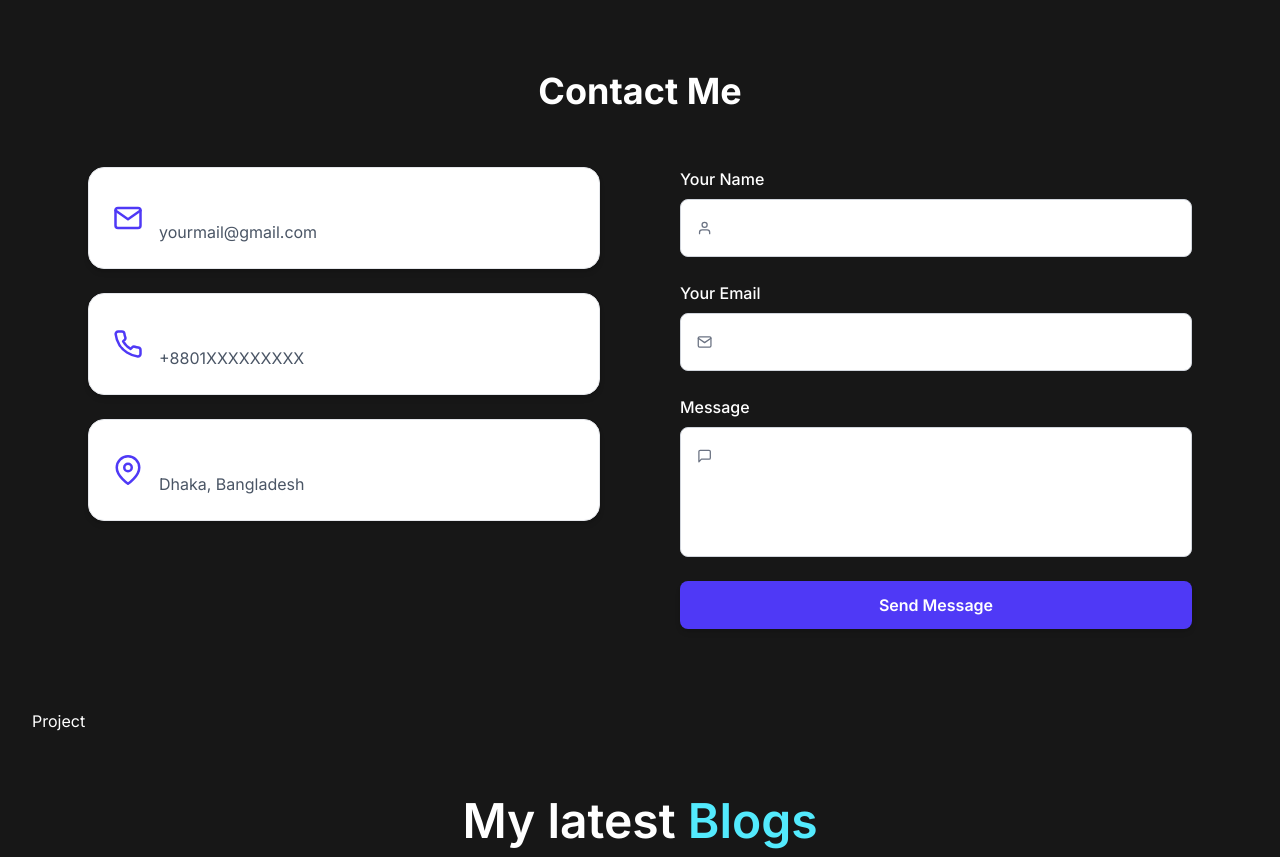
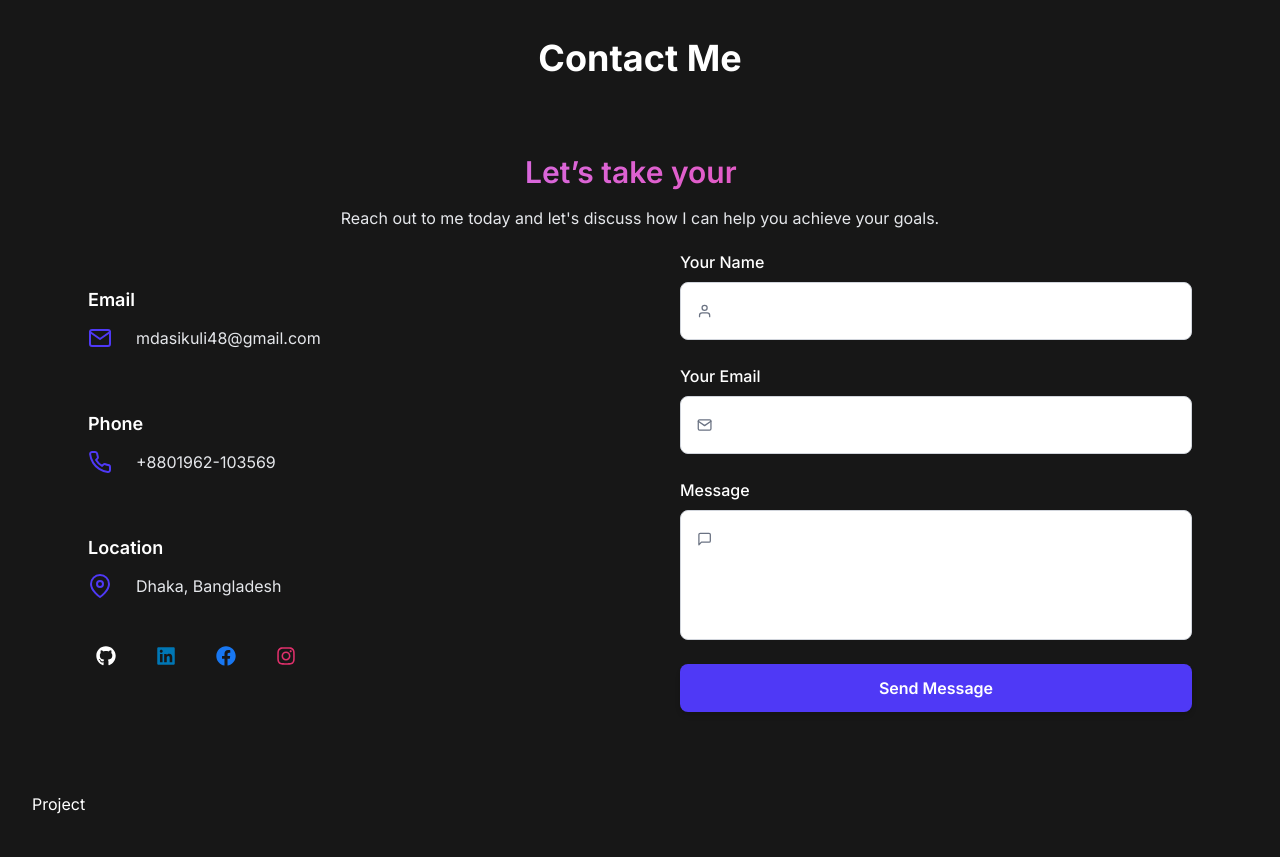
Before and after one commit to Md-Asikul-Islam/portfolio, a Next.js app: page / in a window 1280 px wide. Shown: the part 1940-2797 px from the top of the page. Built offline with nearby package versions, Linux system fonts and the light colour scheme; a web font is replaced by a local one.

Commit message:
refactor the code footer component and modify the layout

```diff
--- a/src/app/components/Contact.tsx
+++ b/src/app/components/Contact.tsx
@@ -1,6 +1,7 @@
 "use client";
 
 import { motion } from "framer-motion";
+import { Typewriter } from "react-simple-typewriter";
 import {
   FiMail,
   FiUser,
@@ -8,6 +9,7 @@ import {
   FiPhone,
   FiMapPin,
 } from "react-icons/fi";
+import Social from "./Social";
 
 const Contacts = () => {
   return (
@@ -22,51 +24,64 @@ const Contacts = () => {
         >
           Contact Me
         </motion.h2>
+        <div className="text-center py-3 ">
+          <h1 className="py-2 text-xl sm:text-2xl lg:text-3xl font-semibold bg-linear-to-r from-purple-400 to-pink-500 bg-clip-text text-transparent">
+            <Typewriter
+              words={[
+                "Schedule a call with me to see if I can help",
+                "Let’s take your ideas to the next level",
+                "I'm here to help you build something amazing",
+              ]}
+              loop={0}
+              cursor
+              cursorStyle="|"
+              typeSpeed={50}
+              deleteSpeed={35}
+              delaySpeed={1500}
+            />
+          </h1>
+          <p className="text-gray-200 py-2 ">
+            Reach out to me today and let&apos;s discuss how I can help you
+            achieve your goals.
+          </p>
+        </div>
 
         {/* Layout */}
         <div className="grid grid-cols-1 md:grid-cols-2 gap-14 md:gap-20">
           {/* Left: Contact Info */}
+
           <motion.div
             initial={{ opacity: 0, x: -40 }}
             whileInView={{ opacity: 1, x: 0 }}
             transition={{ duration: 0.7 }}
-            className="flex flex-col gap-6"
+            className="flex flex-col gap "
           >
             {/* Info Card */}
-            <div className="p-6 rounded-2xl bg-white dark:bg-gray-900 border border-gray-200 dark:border-gray-700 shadow-md hover:shadow-xl transition">
-              <div className="flex items-center gap-4">
-                <FiMail className="text-3xl text-indigo-600" />
-                <div>
-                  <h4 className="text-lg font-semibold">Email</h4>
-                  <p className="text-gray-600 dark:text-gray-300">
-                    yourmail@gmail.com
-                  </p>
-                </div>
+            <div className=" py-6 rounded-2xl  ">
+              <h4 className="text-lg font-semibold py-3">Email</h4>
+              <div className="flex gap-x-6">
+                <FiMail className="text-2xl text-indigo-600" />
+                <p className="text-gray-200 ">mdasikuli48@gmail.com</p>
               </div>
             </div>
 
-            <div className="p-6 rounded-2xl bg-white dark:bg-gray-900 border border-gray-200 dark:border-gray-700 shadow-md hover:shadow-xl transition">
-              <div className="flex items-center gap-4">
-                <FiPhone className="text-3xl text-indigo-600" />
-                <div>
-                  <h4 className="text-lg font-semibold">Phone</h4>
-                  <p className="text-gray-600 dark:text-gray-300">
-                    +8801XXXXXXXXX
-                  </p>
-                </div>
+            <div className="py-6 rounded-2xl ">
+              <h4 className="text-lg font-semibold py-3">Phone</h4>
+              <div className="flex gap-x-6">
+                <FiPhone className="text-2xl text-indigo-600" />
+                <p className="text-gray-200 ">+8801962-103569</p>
               </div>
             </div>
 
-            <div className="p-6 rounded-2xl bg-white dark:bg-gray-900 border border-gray-200 dark:border-gray-700 shadow-md hover:shadow-xl transition">
-              <div className="flex items-center gap-4">
-                <FiMapPin className="text-3xl text-indigo-600" />
-                <div>
-                  <h4 className="text-lg font-semibold">Location</h4>
-                  <p className="text-gray-600 dark:text-gray-300">
-                    Dhaka, Bangladesh
-                  </p>
-                </div>
+            <div className="py-6 rounded-2xl">
+              <h4 className="text-lg font-semibold py-3">Location</h4>
+              <div className="flex gap-x-6">
+                <FiMapPin className="text-2xl text-indigo-600" />
+                <p className="text-gray-200 ">Dhaka, Bangladesh</p>
               </div>
+            </div>
+            <div className="py-6">
+              <Social />
             </div>
           </motion.div>
 
--- a/src/app/components/Footer.tsx
+++ b/src/app/components/Footer.tsx
@@ -1,35 +1,11 @@
 "use client";
 
 import { motion } from "framer-motion";
-import { FaGithub, FaLinkedin, FaFacebook, FaInstagram } from "react-icons/fa";
+import Social from "./Social";
+
 
 const Footer = () => {
-  const socialLinks = [
-    {
-      icon: FaGithub,
-      href: "https://github.com/Md-Asikul-Islam",
-      label: "GitHub",
-      color: "text-white",
-    },
-    {
-      icon: FaLinkedin,
-      href: "https://www.linkedin.com/in/asikul1998/",
-      label: "LinkedIn",
-      color: "text-[#0A66C2]",
-    },
-    {
-      icon: FaFacebook,
-      href: "https://www.facebook.com/mdasikulislam.asik.927",
-      label: "Facebook",
-      color: "text-[#1877F2]",
-    },
-    {
-      icon: FaInstagram,
-      href: "https://www.instagram.com/mdasikulislam_/?hl=en",
-      label: "Instagram",
-      color: "text-[#E4405F]",
-    },
-  ];
+
 
   return (
     <footer className=" dark:bg-gray-900 py-12">
@@ -46,24 +22,7 @@ const Footer = () => {
             Md. Asikul Islam
           </div>
 
-          {/* Social Icons */}
-          <div className="flex items-center gap-6">
-            {socialLinks.map((social) => {
-              const Icon = social.icon;
-              return (
-                <motion.a
-                  key={social.label}
-                  href={social.href}
-                  target="_blank"
-                  rel="noopener noreferrer"
-                  whileHover={{ scale: 1.2, rotate: 10 }}
-                  className={`text-xl transition ${social.color}`}
-                >
-                  <Icon />
-                </motion.a>
-              );
-            })}
-          </div>
+         <Social />
         </motion.div>
 
         {/* Divider */}
--- a/src/app/components/HeroSection.tsx
+++ b/src/app/components/HeroSection.tsx
@@ -11,7 +11,7 @@ const HeroSection = () => {
     <section id="home" className="relative pt-28 pb-20 md:pt-36 md:pb-32">
       <div className="max-w-7xl mx-auto px-5 sm:px-6 lg:px-8">
         {/* Hero Layout */}
-        <div className="flex flex-col-reverse md:flex-row items-center md:items-start gap-10 md:gap-24">
+        <div className="flex flex-col-reverse md:flex-row items-center md:items-start gap-10 md:gap">
 
           {/* Text Content */}
           <motion.div
@@ -80,7 +80,7 @@ const HeroSection = () => {
             whileInView={{ opacity: 1, scale: 1 }}
             viewport={{ once: true }}
             transition={{ duration: 0.6 }}
-            className="w-full md:w-[70%] flex justify-center relative"
+            className="w-full md:w-[70%] flex justify-center "
           >
             <motion.div
               whileHover={{ scale: 1.04 }}
--- /dev/null
+++ b/src/app/components/Social.tsx
@@ -0,0 +1,59 @@
+"use client";
+import Link from "next/link";
+import { FaGithub, FaLinkedin, FaFacebook, FaInstagram } from "react-icons/fa";
+import { motion } from "framer-motion";
+
+const Social = () => {
+  const socialLinks = [
+    {
+      icon: FaGithub,
+      href: "https://github.com/Md-Asikul-Islam",
+      label: "GitHub",
+      color: "text-white",
+    },
+    {
+      icon: FaLinkedin,
+      href: "https://www.linkedin.com/in/asikul1998/",
+      label: "LinkedIn",
+      color: "text-[#0077B5]",
+    },
+    {
+      icon: FaFacebook,
+      href: "https://www.facebook.com/mdasikulislam.asik.927",
+      label: "Facebook",
+      color: "text-[#1877F2]",
+    },
+    {
+      icon: FaInstagram,
+      href: "https://www.instagram.com/mdasikulislam_/?hl=en",
+      label: "Instagram",
+      color: "text-[#E1306C]",
+    },
+  ];
+
+  return (
+    <div className="flex items-center gap-6">
+      {socialLinks.map((social) => {
+        const Icon = social.icon;
+
+        return (
+          <Link
+            key={social.label}
+            href={social.href}
+            target="_blank"
+            rel="noopener noreferrer"
+          >
+            <motion.span
+              whileHover={{ scale: 1.2, rotate: 10 }}
+              className={`text-xl px-2 transition inline-block ${social.color}`}
+            >
+              <Icon />
+            </motion.span>
+          </Link>
+        );
+      })}
+    </div>
+  );
+};
+
+export default Social;
```
